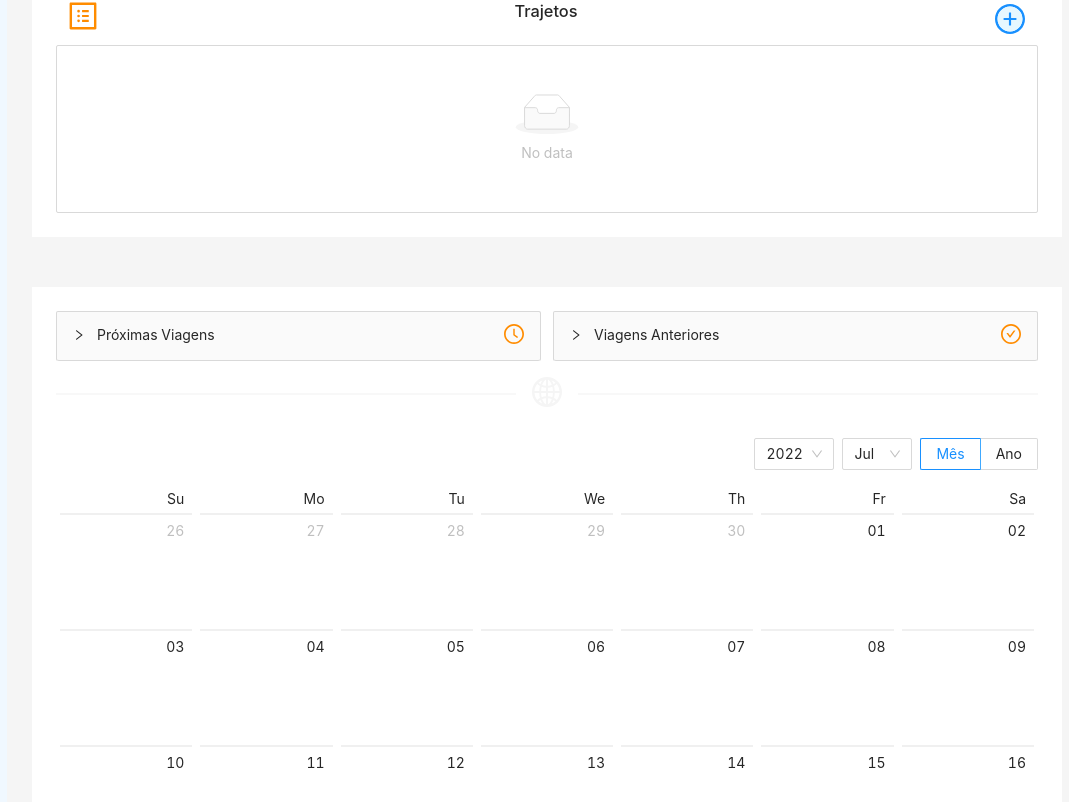
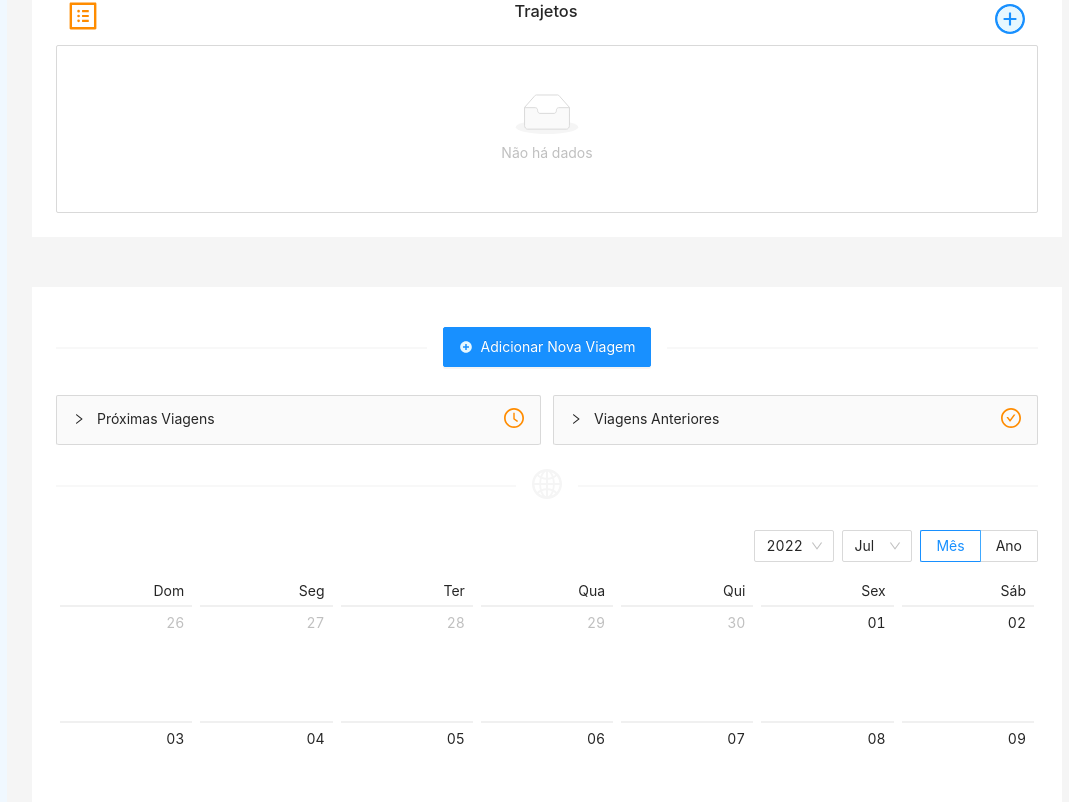
Before and after one commit to oliveragabriel/travels-web, a React (Create React App) app: page / in a window 1280 px wide. Shown: the part 582-1384 px from the top of the page, without its empty margins (193-1262 px from the left). Built offline with nearby package versions, Linux system fonts and the light colour scheme.

Commit message:
feat: create config provider

```diff
--- a/package.json
+++ b/package.json
@@ -7,6 +7,7 @@
     "@testing-library/react": "^13.3.0",
     "@testing-library/user-event": "^13.5.0",
     "antd": "^4.21.6",
+    "moment": "^2.29.4",
     "react": "^18.2.0",
     "react-dom": "^18.2.0",
     "react-scripts": "5.0.1",
--- a/src/App.js
+++ b/src/App.js
@@ -1,14 +1,20 @@
 import React, { useState } from 'react';
 import 'antd/dist/antd.min.css';
-import { Layout } from 'antd';
+import { ConfigProvider, Layout } from 'antd';
 import { Header, Sider, Footer } from '././pages/Layout';
 import { Home } from '././pages/Home'
 import { Travels } from './pages/Travels/';
+import ptBR from 'antd/es/locale/pt_BR';
+import moment from 'moment';
+import 'moment/locale/pt-br';
+
+moment.locale('pt-br');
 
 function App() {
   const [collapsed, setCollapsed] = useState(false);
 
   return (
+    <ConfigProvider locale={ptBR}>
       <Layout>
         <Sider collapsed={collapsed} />
         <Layout>
@@ -29,6 +35,7 @@ function App() {
           <Footer collapsed={collapsed} />
         </ Layout>
       </ Layout>
+    </ConfigProvider>
   );
 }
 
--- a/src/pages/Travels/TableNextTrips/TableNextTrips.js
+++ b/src/pages/Travels/TableNextTrips/TableNextTrips.js
@@ -1,14 +1,12 @@
 import { Row, Col } from 'antd';
 import { useCallback, useContext } from 'react';
-import { Table, Button } from '../../../components';
+import { Table } from '../../../components';
 import { columns } from './columns';
 import { actions } from '../reducer/actions';
 import { Context } from '../Travels';
 
 export const TableNextTrips = () => {
   const {state, dispatch} = useContext(Context);
-
-  const handleAdd = useCallback(() => dispatch({type: actions.toogleAddNewTrip}), [dispatch])
 
   const handleEdit = useCallback((record) => dispatch({type: actions.toogleEditTrip, payload: record}), [dispatch])
 
@@ -18,17 +16,6 @@ export const TableNextTrips = () => {
     <>
       <Row>
         <Col span={24}>
-          <Button
-            type='primary'
-            title='Adicionar Nova Viagem'
-            onClick={() => handleAdd()}
-          >
-            Adicionar Nova Viagem
-          </Button>
-        </Col>
-      </Row>
-      <Row style={{ marginTop: 12 }}>
-        <Col span={24}>
           <Table columns={columns(handleEdit, handlePlanning)} size="small"  dataSource={state.travels.nextTravels}/>
         </Col>
       </Row>
--- a/src/pages/Travels/TablePreviousTrips/TablePreviousTrips.js
+++ b/src/pages/Travels/TablePreviousTrips/TablePreviousTrips.js
@@ -14,7 +14,7 @@ export const TablePreviousTrips = () => {
 
   return (
     <>
-      <Row style={{ marginTop: 44 }}>
+      <Row>
         <Col span={24}>
           <Table columns={columns(handleEdit, handlePlanning)} size="small"  dataSource={state.travels.previousTravels}/>
         </Col>
--- a/src/pages/Travels/Travels.js
+++ b/src/pages/Travels/Travels.js
@@ -3,7 +3,8 @@ import { Row, Col, Collapse, Divider, notification, Calendar } from "antd";
 import {
     GlobalOutlined,
     CheckCircleOutlined,
-    ClockCircleOutlined
+    ClockCircleOutlined,
+    PlusCircleTwoTone
 } from '@ant-design/icons';
 import { styleIconSizeThirtyAndGhost, styleIconSizeTwentyAndColor } from '../../utils/styles';
 import { TableNextTrips } from './TableNextTrips'
@@ -13,15 +14,17 @@ import { ModalAddNewTrip } from './ModalAddNewTrip';
 import { travelsMock } from "./travelsMock";
 import { travelsReducer, initialState } from './reducer';
 import { actions } from "./reducer/actions";
-import { locale } from "../../utils/calendar/localeObject";
 import { ModalDaysPlanning } from "./Planning/ModalDaysPlanning";
 import { ModalAddNewAcommodation, ModalAddNewTransport } from "./Planning/TableDays";
+import { Button } from "../../components";
 
 export const Context = React.createContext({state: {}, dispatch: () => {}});
 
 export const Travels = () => {
   const [state, dispatch] = useReducer(travelsReducer, initialState);
   const [loading, setLoading] = useState(false);
+
+  const handleAdd = useCallback(() => dispatch({type: actions.toogleAddNewTrip}), [dispatch])
 
   const getLoggedUserData = useCallback(() => {
     try {
@@ -46,8 +49,23 @@ export const Travels = () => {
       <ModalDaysPlanning />
       <ModalAddNewAcommodation />
       <ModalAddNewTransport />
-      <Row gutter={12}>
-        <Col span={12}>
+      <Row gutter={12} style={{ marginBottom: 12 }}>
+        <Col span={24}>
+          <Divider>
+          <Button
+            type='primary'
+            icon={<PlusCircleTwoTone />}
+            title='Adicionar Nova Viagem'
+            onClick={() => handleAdd()}
+            style={{ height: 40 }}
+          >
+            Adicionar Nova Viagem
+          </Button>
+          </Divider>
+        </Col>
+      </Row>
+      <Row gutter={12} style={{ marginBottom: 24 }}>
+        <Col sm={24} md={12}>
           <Collapse>
             <Collapse.Panel
               header={
@@ -56,7 +74,7 @@ export const Travels = () => {
                     Próximas Viagens
                   </Col>
                 </Row>}
-              key="1"
+              key="nextTravels"
               extra={<ClockCircleOutlined style={styleIconSizeTwentyAndColor}/>}
             >
               <TableNextTrips
@@ -65,7 +83,7 @@ export const Travels = () => {
             </Collapse.Panel>
           </Collapse>
         </Col>
-        <Col span={12}>
+        <Col sm={24} md={12}>
           <Collapse>
             <Collapse.Panel
               header={
@@ -74,7 +92,7 @@ export const Travels = () => {
                     Viagens Anteriores
                   </Col>
                 </Row>}
-              key="1"
+              key="previousTravels"
               extra={<CheckCircleOutlined style={styleIconSizeTwentyAndColor}/>}
             >
               <TablePreviousTrips
@@ -87,7 +105,7 @@ export const Travels = () => {
       <Divider><GlobalOutlined style={styleIconSizeThirtyAndGhost}/></Divider>
       <Row>
         <Col span={24}>
-          <Calendar locale={locale} />
+          <Calendar />
         </Col>
       </Row>
     </ Context.Provider>
--- a/src/utils/calendar/index.js
+++ /dev/null
@@ -1 +0,0 @@
-export * from './localeObject';
--- a/src/utils/calendar/localeObject.js
+++ /dev/null
@@ -1,40 +0,0 @@
-export const locale = {
-    "lang": {
-      "locale": "pt_BR",
-      "placeholder": "Selecione uma data",
-      "rangePlaceholder": ["Data Início", "Data Final"],
-      "today": "Hoje",
-      "now": "Agora",
-      "backToToday": "Voltar para hoje",
-      "ok": "OK",
-      "clear": "Limpar",
-      "month": "Mês",
-      "year": "Ano",
-      "timeSelect": "Selecione um horário",
-      "dateSelect": "Selecione uma data",
-      "monthSelect": "Escolha um mês",
-      "yearSelect": "Escolha um ano",
-      "decadeSelect": "Escolha uma década",
-      "yearFormat": "YYYY",
-      "dateFormat": "D/M/YYYY",
-      "dayFormat": "DD",
-      "dateTimeFormat": "D/M/YYYY HH:mm:ss",
-      "monthFormat": "MMMM",
-      "monthBeforeYear": true,
-      "previousMonth": "Mês Anterior (Subir)",
-      "nextMonth": "Próximo Mês (Descer)",
-      "previousYear": "Ano Passado (Control + Esquerda)",
-      "nextYear": "Próximo Ano (Control + Direita)",
-      "previousDecade": "Década Anterior",
-      "nextDecade": "Próxima Década",
-      "previousCentury": "Século Anterior",
-      "nextCentury": "Próximo Século"
-    },
-    "timePickerLocale": {
-      "placeholder": "Selecione um horário"
-    },
-    "dateFormat": "DD-MM-YYYY",
-    "dateTimeFormat": "DD-MM-YYYY HH:mm:ss",
-    "weekFormat": "wo-YYYY",
-    "monthFormat": "MM-YYYY"
-  }
```
Also changed, not shown: 1 other file (tests, documents, lock files or other folders). Lines whose indentation alone changed are shown as unchanged.
